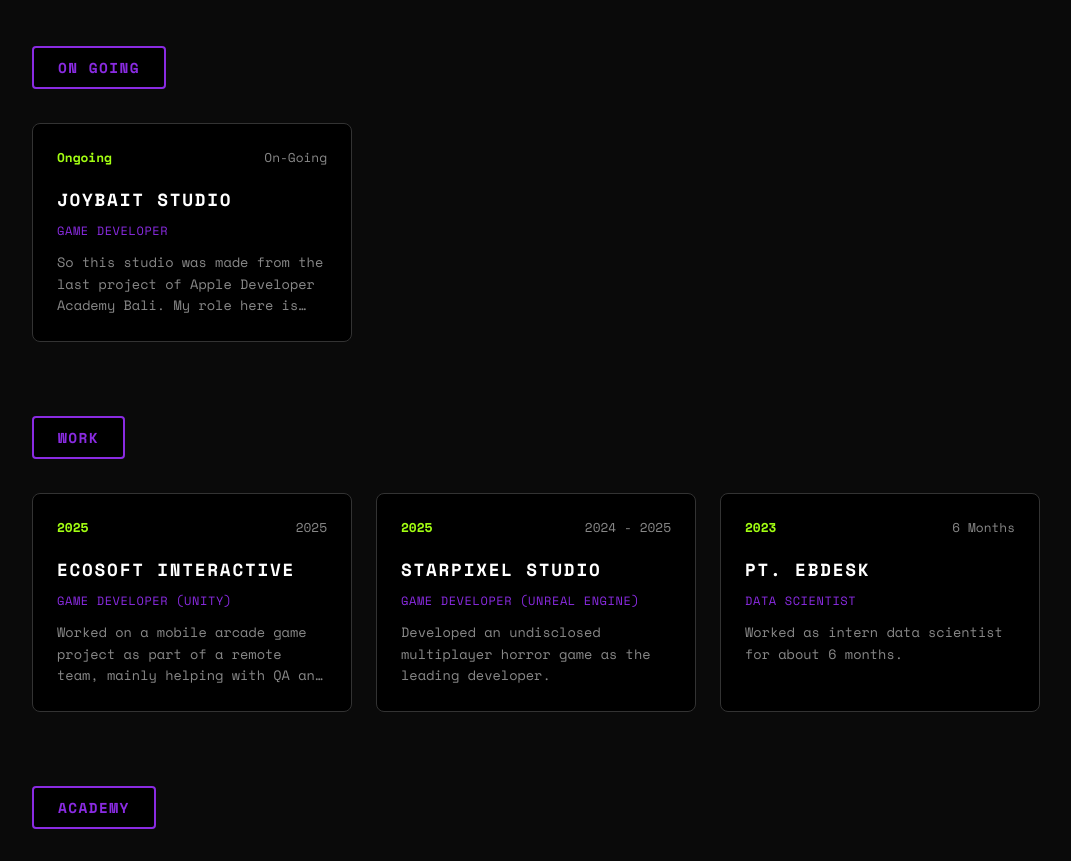
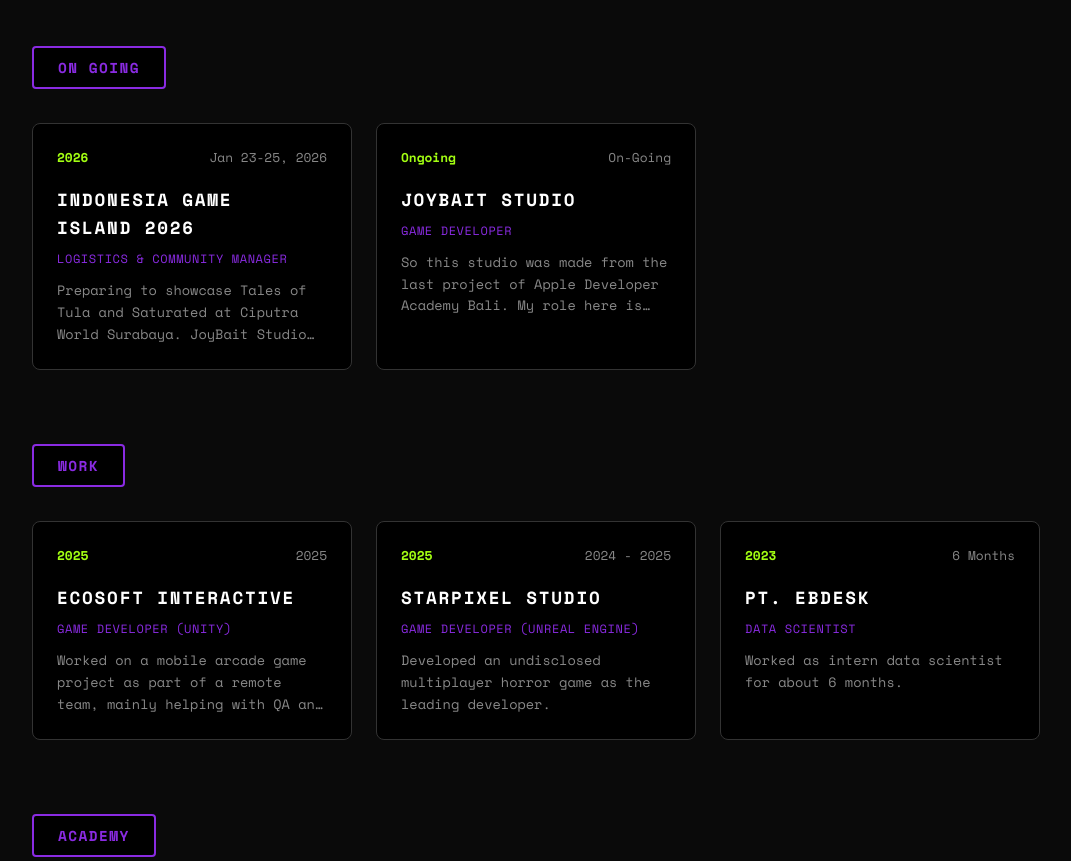
Before and after one commit to Kenanfir/Kenan-Website, a Next.js app: page / in a window 1280 px wide. Shown: the part 4200-5061 px from the top of the page, without its empty margins (0-1071 px from the left). Built offline with nearby package versions, Linux system fonts and the light colour scheme.

Commit message:
Add Indonesia Game Island 2026 experience

```diff
--- a/src/data/experiences.ts
+++ b/src/data/experiences.ts
@@ -24,7 +24,30 @@
 }
 
 export const experiences: Experience[] = [
-    // WORK
+    // ON_GOING
+    {
+        slug: 'indonesia-game-island-2026',
+        title: 'Indonesia Game Island 2026',
+        organization: 'JoyBait Studio',
+        role: 'LOGISTICS & COMMUNITY MANAGER',
+        description: 'Preparing to showcase Tales of Tula and Saturated at Ciputra World Surabaya. JoyBait Studio booth at the biggest gaming event in East Java!',
+        thumbnail: '',
+        duration: 'Jan 23-25, 2026',
+        category: 'ON_GOING',
+        year: '2026',
+        about: 'Indonesia Game Island is a gaming expo event happening at Ciputra World Surabaya from January 23-25, 2026. JoyBait Studio will be showcasing two games: Tales of Tula (an action platformer inspired by Bali myths) and Saturated (first-person underwater horror). My role involves logistics coordination, social media, and community management at the booth.',
+        info: {
+            role: 'Logistics & Community Manager',
+            organization: 'JoyBait Studio',
+            duration: 'Jan 23-25, 2026',
+            type: 'Game Expo',
+        },
+        sections: [
+            { heading: 'EVENT DETAILS', content: 'Indonesia Game Island at Ciputra World Surabaya, January 23-25, 2026 (12:00-20:00 WIB). JoyBait Studio booth featuring playable demos of Tales of Tula and Saturated.' },
+            { heading: 'MY RESPONSIBILITIES', content: 'Logistics coordination (equipment, travel, booth setup), social media promotion (pre/during/post event), and community management (Discord engagement, collecting signups at booth).' },
+            { heading: 'GOALS', content: 'Collect 100+ contact signups, gain 200+ new Discord members, and get media/influencer coverage for JoyBait Studio.' },
+        ],
+    },
     {
         slug: 'joybait-studio',
         title: 'JoyBait Studio',
```
